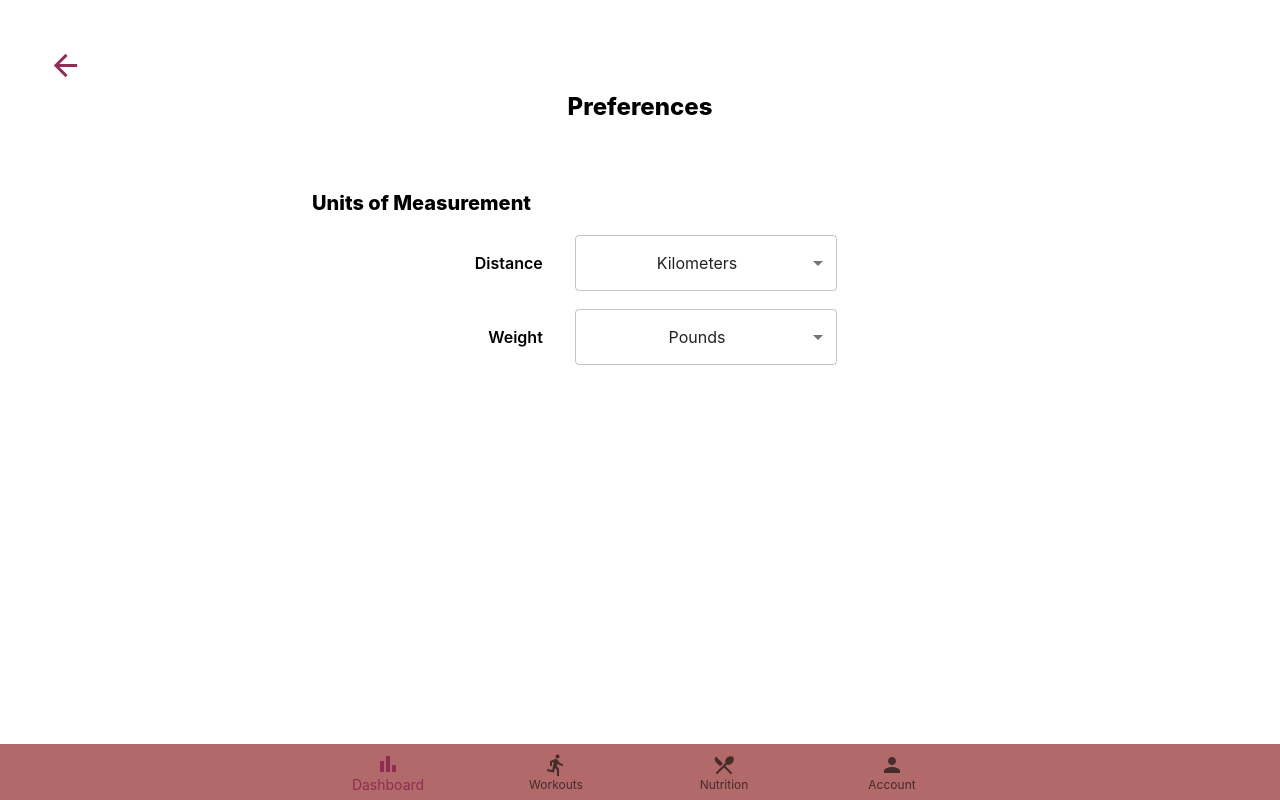
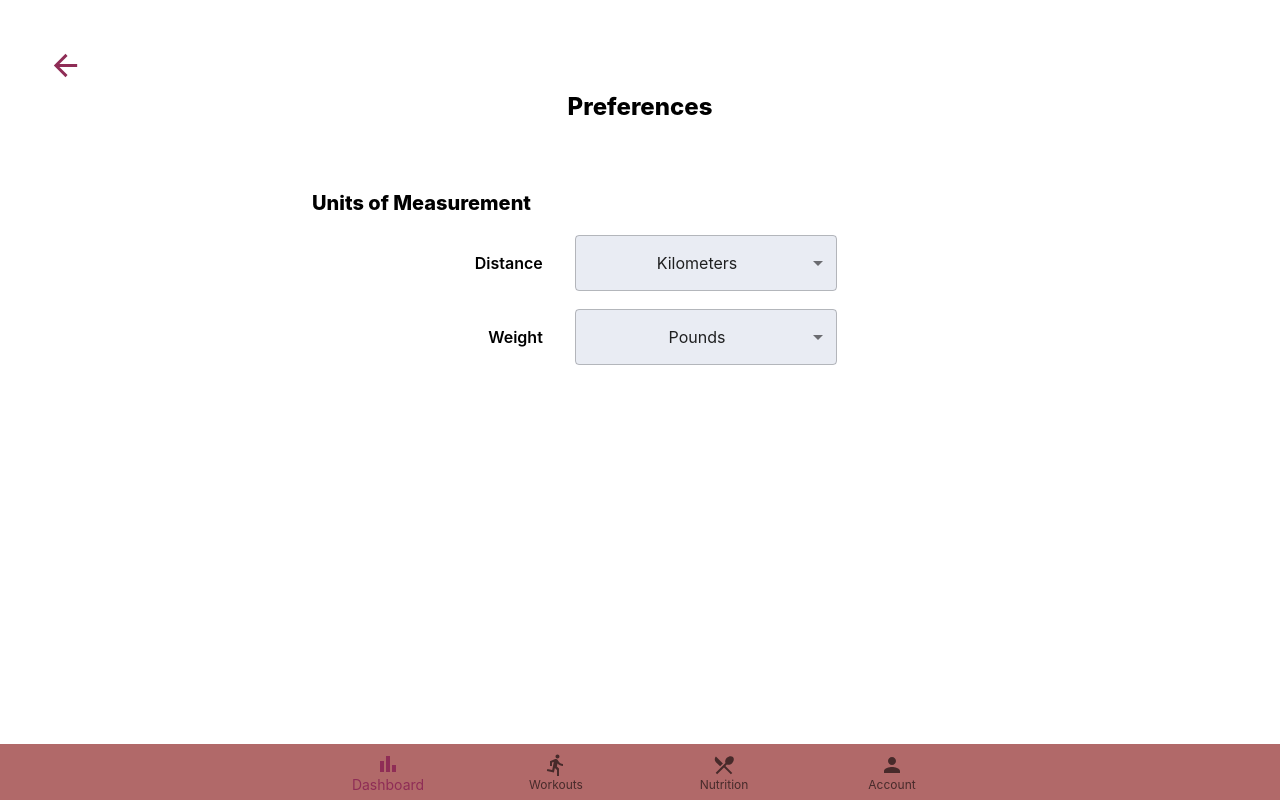
Before and after one commit to joshchyeonlee/EZFit, a React (Create React App) app: page /Account/Preferences in a window 1280 px wide. Built offline with nearby package versions, Linux system fonts and the light colour scheme.

Commit message:
Finalized Styling Changes

```diff
--- a/src/components/account/Preferences/UnitsOfMeasurementForm.tsx
+++ b/src/components/account/Preferences/UnitsOfMeasurementForm.tsx
@@ -34,7 +34,7 @@ function UnitsOfMeasurementForm()
                         </Box>
                         <Box width="40%" minWidth={200}>
                             <FormControl fullWidth>
-                                <Select name="distanceUOM" value={preferences.distanceUOM} sx={{textAlign: "center"}} onChange={ handleChanges }>
+                                <Select name="distanceUOM" value={preferences.distanceUOM} sx={{textAlign: "center",  background: "#E9ECF3"}} onChange={ handleChanges }>
                                     <MenuItem value={1}>Kilometers</MenuItem>
                                     <MenuItem value={2}>Miles</MenuItem>
                                 </Select>
@@ -50,7 +50,7 @@ function UnitsOfMeasurementForm()
                         </Box>
                         <Box width="40%" minWidth={200}>
                             <FormControl fullWidth>
-                                <Select name="weightUOM" value={preferences.weightUOM} sx={{textAlign: "center"}} onChange={ handleChanges }>
+                                <Select name="weightUOM" value={preferences.weightUOM} sx={{textAlign: "center", background: "#E9ECF3"}} onChange={ handleChanges }>
                                     <MenuItem value={1}>Pounds</MenuItem>
                                     <MenuItem value={2}>Kilograms</MenuItem>
                                 </Select>
```
Also changed, not shown: src/components/account/Preferences/PreferencesForm.tsx (+0 -8 lines).
